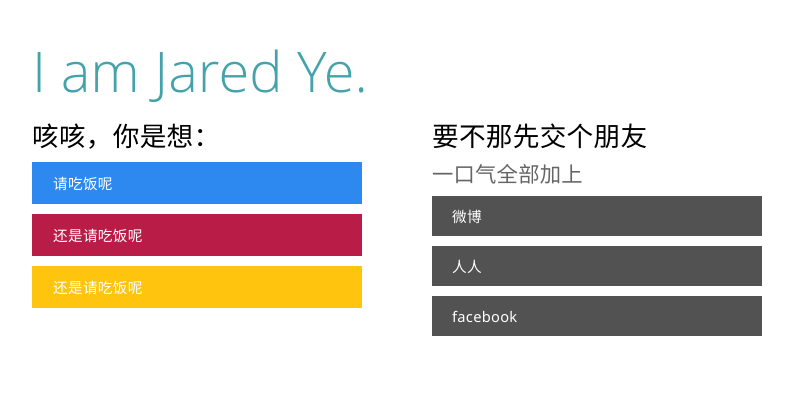
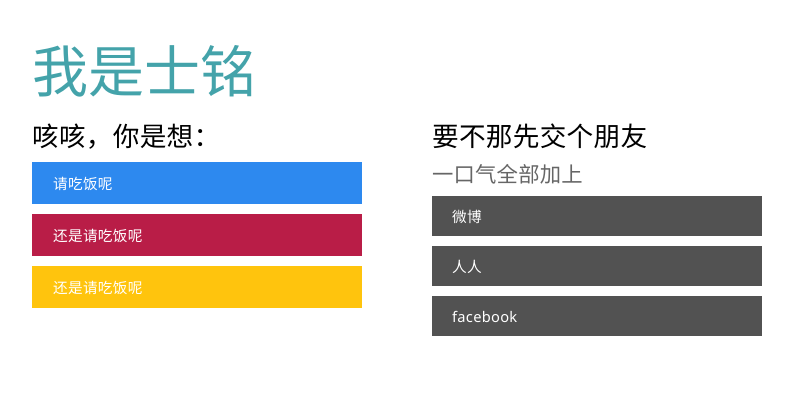
Before and after one commit to jaredye/jaredye.info, a plain HTML site: page index.html in a window 1280 px wide. Shown: the whole page, without its empty margins (258-1051 px from the left). Drawn offline with Linux system fonts and the light colour scheme.

```diff
--- a/index.html
+++ b/index.html
@@ -39,7 +39,7 @@
     <div class="page-header">
         <div class="page-header-content">
             <header>
-                <h1 class="fg-color-blueLight">I am Jared Ye.</h1>
+                <h1 class="fg-color-blueLight">我是士铭</h1>
             </header>
         </div>
     </div>
```
